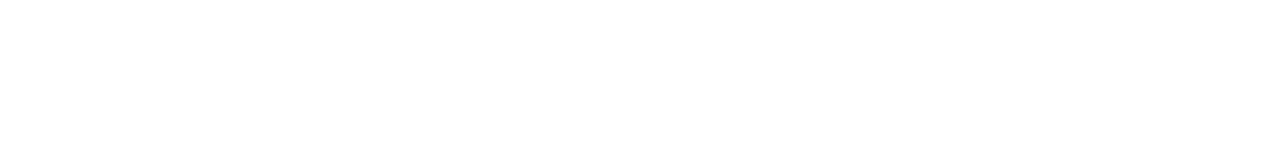
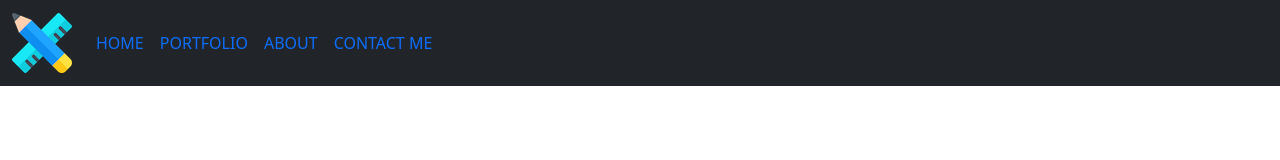
Before and after one commit to MattiaVerardi/html-css-bootstrap-freelancer, a plain HTML site: page index.html in a window 1280 px wide. Drawn offline with nearby package versions, Linux system fonts and the light colour scheme.

Commit message:
Costruzione Navbar

```diff
--- a/index.html
+++ b/index.html
@@ -15,16 +15,41 @@
       <!--header-->
       <header>
           <!--section navbar-->
-          <nav></nav>
+          <nav class="navbar navbar-expand-lg navbar-info bg-dark">
+            <div class="container-fluid">
+              <a class="navbar-brand" href="#">
+                  <img src="img/logo.png" alt="logo">
+              </a>
+              <button class="navbar-toggler" type="button" data-bs-toggle="collapse" data-bs-target="#navbarNav" aria-controls="navbarNav" aria-expanded="false" aria-label="Toggle navigation">
+                <span class="navbar-toggler-icon"></span>
+              </button>
+              <div class="collapse navbar-collapse" id="navbarNav">
+                <ul class="navbar-nav">
+                  <li class="nav-item">
+                    <a class="nav-link active text-uppercase" aria-current="page" href="#">Home</a>
+                  </li>
+                  <li class="nav-item">
+                    <a class="nav-link text-uppercase" href="#portfolio">Portfolio</a>
+                  </li>
+                  <li class="nav-item">
+                    <a class="nav-link text-uppercase" href="#about">About</a>
+                  </li>
+                  <li class="nav-item">
+                    <a class="nav-link text-uppercase" href="#contact me">Contact me</a>
+                  </li>
+                </ul>
+              </div>
+            </div>
+          </nav>
           <!--section jumbotron-->
           <div></div>
       </header>
       <!--main-->
       <!--section portfolio-->
       <div class="container"></div>
-      <!--section about me-->
+      <!--section about-->
       <div class="container"></div>
-      <!--section contact-->
+      <!--section contact me-->
       <form action="#"></form>
       <!--footer-->
       <footer>
```
